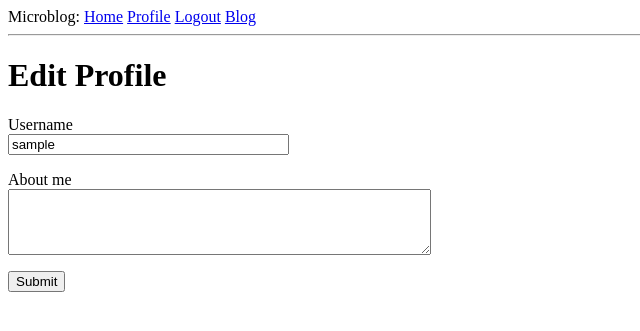
After one commit to sefstel/learnflask, a Flask app: page /edit_profile in a window 1280 px wide. The commit adds this page. Shown: the top 331 px of the page, without its empty margins (0-640 px from the left). Run offline with Flask 2, Linux system fonts and the light colour scheme; the visitor is signed in with stand-in values (Sample User, id 1); data comes from the database, SQL or seed files in the repository; both versions use the stored data as it was after the commit.

Commit message:
Added errors, edit profile

```diff
--- a/app/__init__.py
+++ b/app/__init__.py
@@ -15,4 +15,4 @@ login_manager = LoginManager()
 login_manager.init_app(app)
 login_manager.login_view = 'login'
 
-from app import  models,routes
+from app import  models,routes,errors
--- a/app/forms.py
+++ b/app/forms.py
@@ -1,8 +1,8 @@
 from flask_wtf import FlaskForm
 import flask_wtf
-from wtforms import StringField,PasswordField,BooleanField,SubmitField
+from wtforms import StringField,PasswordField,BooleanField,SubmitField,TextAreaField
 import wtforms
-from wtforms.validators import DataRequired, ValidationError,Email,EqualTo
+from wtforms.validators import DataRequired, ValidationError,Email,EqualTo,Length
 from app.models import User
 
 
@@ -35,3 +35,8 @@ class RegistrationForm(FlaskForm):
         user = User.query.filter_by(email=email.data).first()
         if user is not None:
             raise ValidationError('Please use a different email address.')
+
+class EditProfileForm(FlaskForm):
+    username = StringField('Username', validators=[DataRequired()])
+    about_me = TextAreaField('About me', validators=[Length(min=0, max=140)])
+    submit = SubmitField('Submit')
--- a/app/models.py
+++ b/app/models.py
@@ -2,6 +2,7 @@ from app import db, login_manager
 from datetime import datetime
 from werkzeug.security import generate_password_hash, check_password_hash
 from flask_login import UserMixin
+from hashlib import md5
 
 class User(UserMixin, db.Model):
     id = db.Column(db.Integer, primary_key=True)
@@ -9,6 +10,8 @@ class User(UserMixin, db.Model):
     email = db.Column(db.String(120), index = True, unique=True)
     password_hash = db.Column(db.String(128))
     posts = db.relationship('Post',backref='author', lazy='dynamic')
+    about_me = db.Column(db.String(140))
+    last_seen = db.Column(db.DateTime, default=datetime.utcnow)
 
     def __repr__(self):
         return '<User {}>'.format(self.username)
@@ -18,6 +21,12 @@ class User(UserMixin, db.Model):
 
     def check_password(self,password):
         return check_password_hash(self.password_hash,password)
+
+    def avatar(self, size):
+            digest = md5(self.email.lower().encode('utf-8')).hexdigest()
+            return 'https://www.gravatar.com/avatar/{}?d=identicon&s={}'.format(
+                digest, size)
+
 
 class Post(db.Model):
     id = db.Column(db.Integer, primary_key=True)
@@ -36,7 +45,3 @@ class Blog(db.Model):
 @login_manager.user_loader
 def load_user(id):
     return User.query.get(int(id))
-
-# @login_manager.request_loader
-# def request_loader(request):
-#     return User.query.get(int(id))
--- a/app/routes.py
+++ b/app/routes.py
@@ -1,12 +1,12 @@
 from flask import render_template, flash, redirect, url_for, request
 from app import app
-from app.forms import LoginForm, BlogForm, RegistrationForm
+from app.forms import LoginForm, BlogForm, RegistrationForm, EditProfileForm
 from app import db
 from app.models import Blog
 from flask_login import current_user, login_user, logout_user, login_required
 from app.models import User
 from werkzeug.urls import url_parse
-
+from datetime import datetime
 
 
 @app.route('/')
@@ -95,4 +95,29 @@ def user(username):
         {'author': user, 'body': 'Test post #1'},
         {'author': user, 'body': 'Test post #2'}
     ]
+
     return render_template('user.html', user=user, posts=posts)
+
+
+@app.before_request
+def before_request():
+    if current_user.is_authenticated:
+        current_user.last_seen = datetime.utcnow()
+        db.session.commit()
+
+
+@app.route('/edit_profile', methods=['GET', 'POST'])
+@login_required
+def edit_profile():
+    form = EditProfileForm()
+    if form.validate_on_submit():
+        current_user.username = form.username.data
+        current_user.about_me = form.about_me.data
+        db.session.commit()
+        flash('Your changes have been saved.')
+        return redirect(url_for('edit_profile'))
+    elif request.method == 'GET':
+        form.username.data = current_user.username
+        form.about_me.data = current_user.about_me
+    return render_template('edit_profile.html', title='Edit Profile',
+                           form=form)
--- /dev/null
+++ b/app/templates/404.html
@@ -0,0 +1,6 @@
+{% extends "base.html" %}
+
+{% block content %}
+    <h1>File Not Found</h1>
+    <p><a href="{{ url_for('index') }}">Back</a></p>
+{% endblock %}
--- /dev/null
+++ b/app/templates/_post.html
@@ -0,0 +1,6 @@
+<table>
+    <tr valign="top">
+        <td><img src="{{ post.author.avatar(36) }}"></td>
+        <td>{{ post.author.username }} says:<br>{{ post.body }}</td>
+    </tr>
+</table>
--- /dev/null
+++ b/app/templates/edit_profile.html
@@ -0,0 +1,23 @@
+{% extends "base.html" %}
+
+{% block content %}
+    <h1>Edit Profile</h1>
+    <form action="" method="post">
+        {{ form.hidden_tag() }}
+        <p>
+            {{ form.username.label }}<br>
+            {{ form.username(size=32) }}<br>
+            {% for error in form.username.errors %}
+            <span style="color: red;">[{{ error }}]</span>
+            {% endfor %}
+        </p>
+        <p>
+            {{ form.about_me.label }}<br>
+            {{ form.about_me(cols=50, rows=4) }}<br>
+            {% for error in form.about_me.errors %}
+            <span style="color: red;">[{{ error }}]</span>
+            {% endfor %}
+        </p>
+        <p>{{ form.submit() }}</p>
+    </form>
+{% endblock %}
```
Also changed, not shown: app/errors.py (added, +11 -0 lines), app/templates/500.html (added, +7 -0 lines), app/templates/user.html (+14 -4 lines), migrations/versions/939f6bcb0484_.py (added, +34 -0 lines), app.db.
